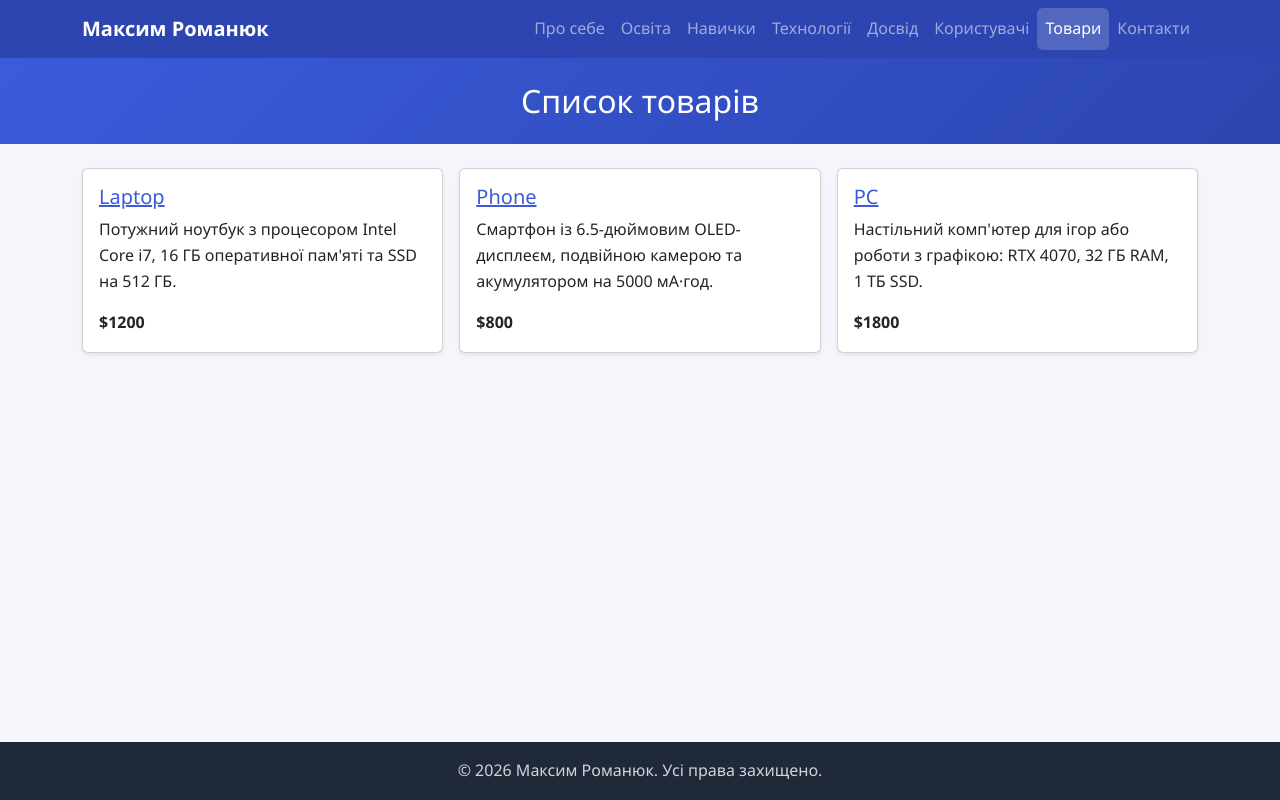
After one commit to kubezen-stack/resume_romanyuk, a Flask app: page /products/ in a window 1280 px wide. The commit adds this page. Run offline with Flask 3, Linux system fonts and the light colour scheme.

Commit message:
task 2: products blueprint (list and detail pages)

```diff
--- a/app/__init__.py
+++ b/app/__init__.py
@@ -3,7 +3,9 @@ from flask import Flask
 app = Flask(__name__)
 app.config.from_pyfile("../config.py")
 
-from . import views  # noqa: E402,F401
-from .users import users_bp  # noqa: E402
+from . import views
+from .users import users_bp
+from .products import products_bp
 
 app.register_blueprint(users_bp)
+app.register_blueprint(products_bp)
--- /dev/null
+++ b/app/products/templates/products/products.html
@@ -0,0 +1,19 @@
+{% extends 'base.html' %}
+
+{% block content %}
+<div class="row g-3">
+    {% for product in products %}
+    <div class="col-12 col-md-6 col-lg-4">
+        <div class="card shadow-sm h-100">
+            <div class="card-body d-flex flex-column">
+                <h2 class="h5">
+                    <a href="{{ url_for('products.detail_product', product_id=product.id) }}">{{ product.name }}</a>
+                </h2>
+                <p class="flex-grow-1">{{ product.content }}</p>
+                <strong>${{ product.price }}</strong>
+            </div>
+        </div>
+    </div>
+    {% endfor %}
+</div>
+{% endblock %}
--- /dev/null
+++ b/app/products/views.py
@@ -0,0 +1,37 @@
+from flask import abort, render_template
+
+from . import products_bp
+
+products_list = [
+    {
+        "id": 1,
+        "name": "Laptop",
+        "price": 1200,
+        "content": "Потужний ноутбук з процесором Intel Core i7, 16 ГБ оперативної пам'яті та SSD на 512 ГБ.",
+    },
+    {
+        "id": 2,
+        "name": "Phone",
+        "price": 800,
+        "content": "Смартфон із 6.5-дюймовим OLED-дисплеєм, подвійною камерою та акумулятором на 5000 мА·год.",
+    },
+    {
+        "id": 3,
+        "name": "PC",
+        "price": 1800,
+        "content": "Настільний комп'ютер для ігор або роботи з графікою: RTX 4070, 32 ГБ RAM, 1 ТБ SSD.",
+    },
+]
+
+
+@products_bp.route("/")
+def products():
+    return render_template("products/products.html", title="Список товарів", products=products_list)
+
+
+@products_bp.route("/<int:product_id>")
+def detail_product(product_id):
+    product = next((p for p in products_list if p["id"] == product_id), None)
+    if product is None:
+        abort(404)
+    return render_template("products/detail_product.html", title=product["name"], product=product)
--- a/app/templates/includes/nav.html
+++ b/app/templates/includes/nav.html
@@ -19,6 +19,8 @@
                 </li>
                 <li class="nav-item"><a class="nav-link {{ 'active' if request.blueprint == 'users' else '' }}"
                         href="{{ url_for('users.greetings', name='John', age=30) }}">Користувачі</a></li>
+                <li class="nav-item"><a class="nav-link {{ 'active' if request.blueprint == 'products' else '' }}"
+                        href="{{ url_for('products.products') }}">Товари</a></li>
                 <li class="nav-item">
                     <a class="nav-link {{ 'active' if request.endpoint == 'contacts' else '' }}" {% if
                         request.endpoint=='contacts' %}aria-current="page" {% endif %}
```
Also changed, not shown: app/products/__init__.py (added, +10 -0 lines), app/products/templates/products/detail_product.html (added, +13 -0 lines).
